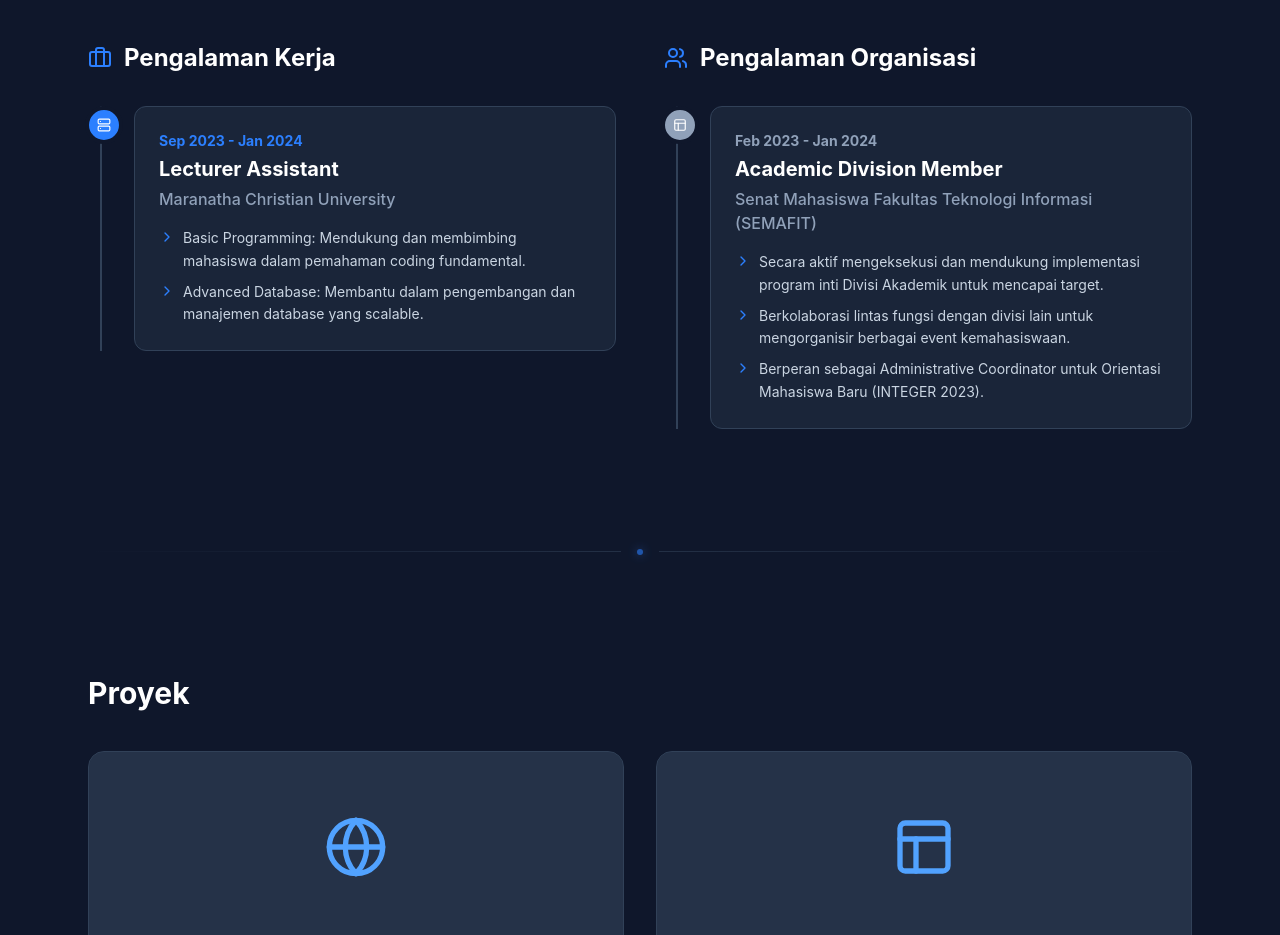
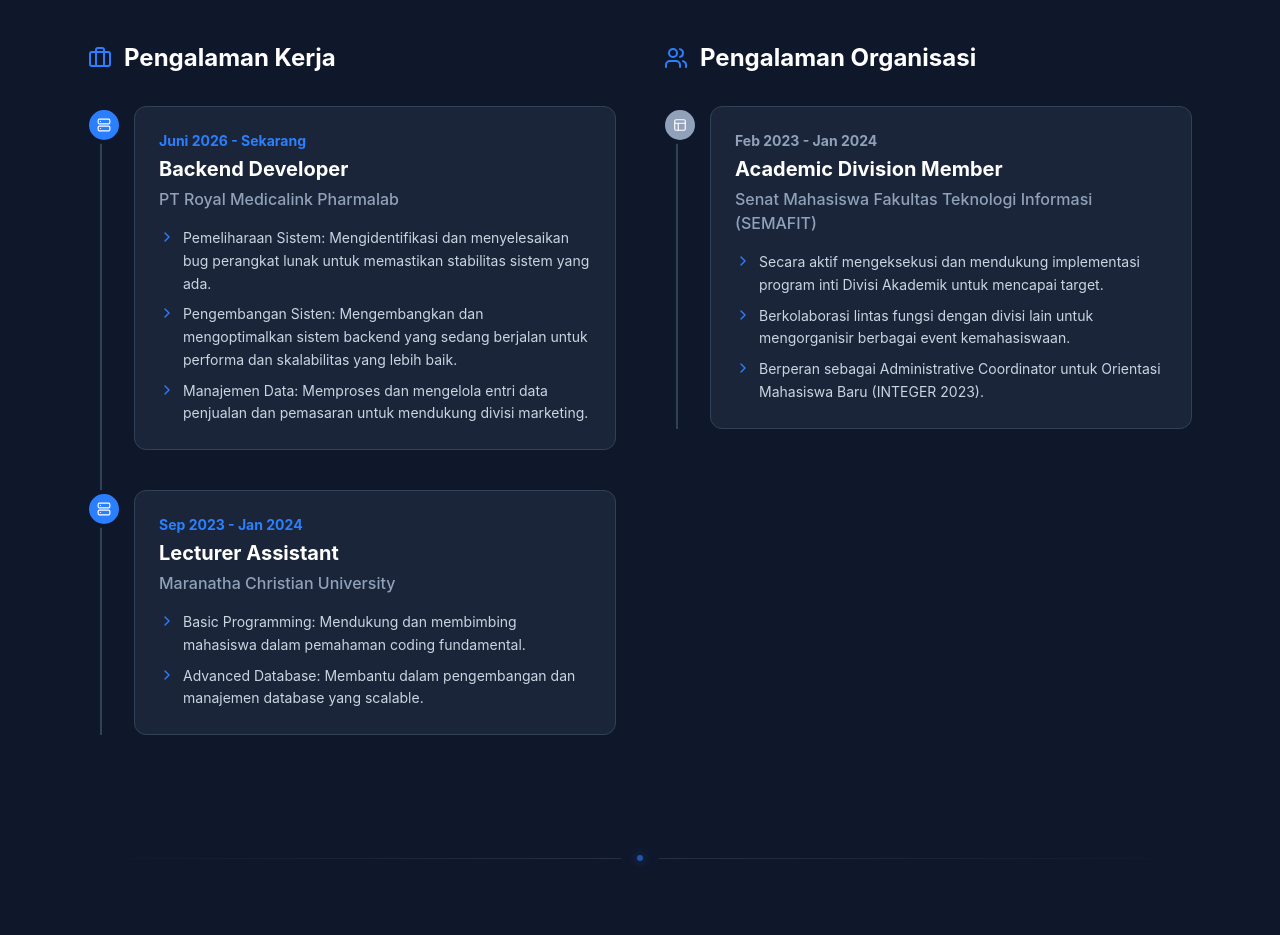
Before and after one commit to kvinown/portoflio-kvinown, a React (Vite) app: page / in a window 1280 px wide. Shown: the part 1680-2615 px from the top of the page. Built offline with nearby package versions, Linux system fonts and the light colour scheme.

Commit message:
update data

```diff
--- a/src/data/portofolioData.ts
+++ b/src/data/portofolioData.ts
@@ -7,7 +7,7 @@ export const portofolioData = {
 		github: "https://github.com/kvinown",
 		linkedin: "http://www.linkedin.com/in/kevin-owen-kvinown",
 		web: "https://kvinown.netlify.app",
-		cvFileName: "Resume CV Kevin Owen.pdf",
+		cvFileName: "Resume CV Kevin Owen(2).pdf",
 	},
 	skills: [
 		{ id: 1, icon: "server", title: "Programming Languages", items: ["PHP", "TypeScript", "Python", "Kotlin", "JavaScript", "Java"] },
@@ -28,6 +28,16 @@ export const portofolioData = {
 		sections: { skills: "Keahlian Teknis", expWork: "Pengalaman Kerja", expOrg: "Pengalaman Organisasi", proj: "Proyek", edu: "Pendidikan", contact: "Mari Berkolaborasi" },
 		experience: {
 			work: [
+				{
+					period: "Juni 2026 - Sekarang",
+					role: "Backend Developer",
+					place: "PT Royal Medicalink Pharmalab",
+					points: [
+						"Pemeliharaan Sistem: Mengidentifikasi dan menyelesaikan bug perangkat lunak untuk memastikan stabilitas sistem yang ada.",
+						"Pengembangan Sisten: Mengembangkan dan mengoptimalkan sistem backend yang sedang berjalan untuk performa dan skalabilitas yang lebih baik.",
+						"Manajemen Data: Memproses dan mengelola entri data penjualan dan pemasaran untuk mendukung divisi marketing.",
+					],
+				},
 				{
 					period: "Sep 2023 - Jan 2024",
 					role: "Lecturer Assistant",
@@ -116,6 +126,16 @@ export const portofolioData = {
 		experience: {
 			work: [
 				{
+					period: "June 2026 - Present",
+					role: "Backend Developer",
+					place: "PT Royal Medicalink Pharmalab",
+					points: [
+						"System Maintenance - Identified and resolved software bugs to ensure the stability of existing systems.",
+						"System Development - Developed and optimized ongoing backend systems for better performance and scalability.",
+						"Data Management - Processed and managed sales and marketing data entries to support promotional campaigns.",
+					],
+				},
+				{
 					period: "Sep 2023 - Jan 2024",
 					role: "Lecturer Assistant",
 					place: "Maranatha Christian University",
```
Also changed, not shown: 1 other file (tests, documents, lock files or other folders).
